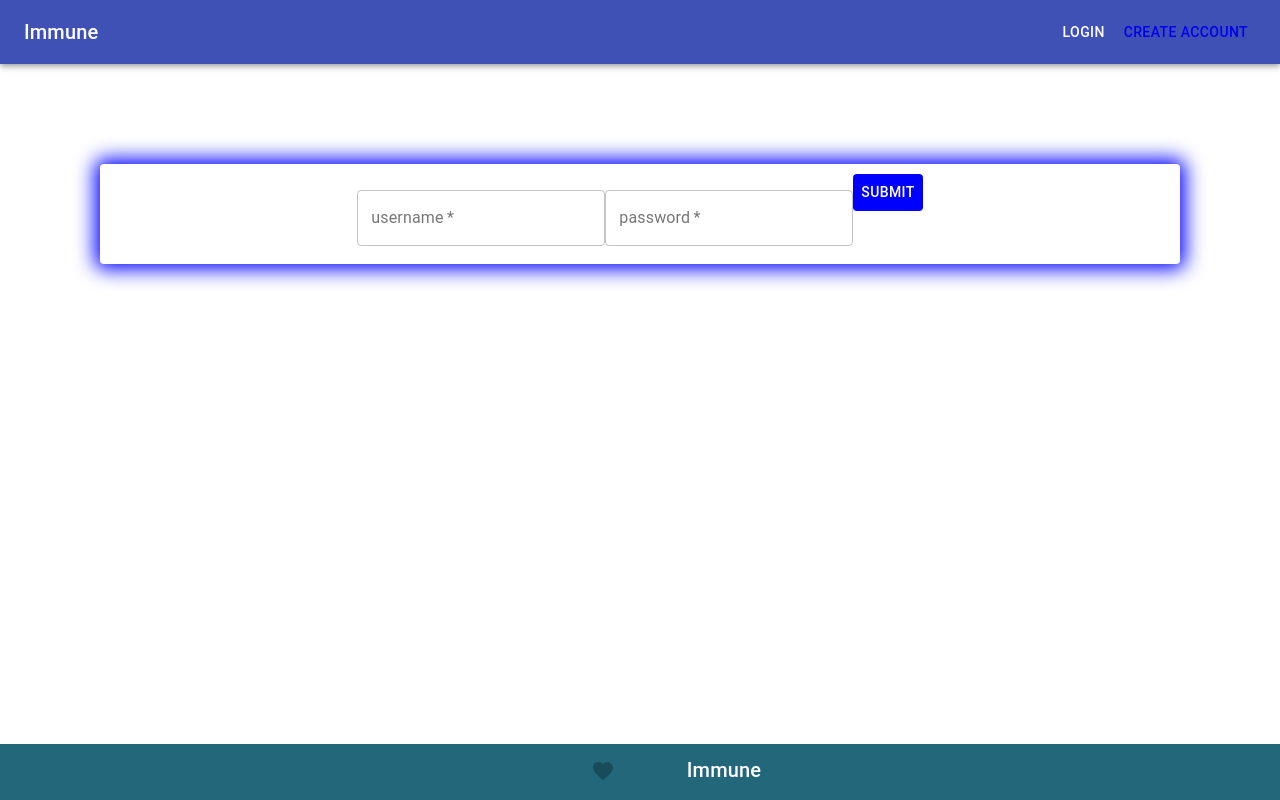
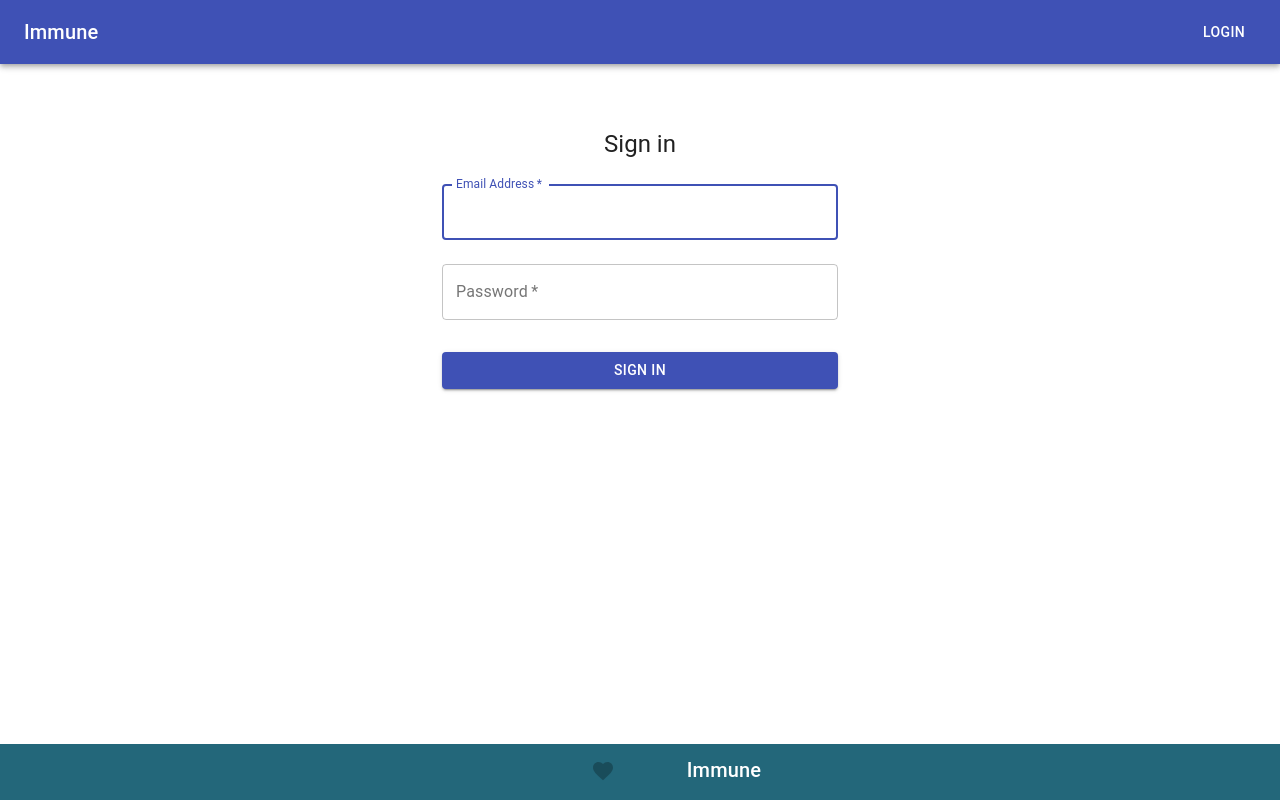
Before and after one commit to Build-Week-Immune/front-end, a React (Create React App) app: page /login in a window 1280 px wide. Built offline with nearby package versions, Linux system fonts and the light colour scheme.

Commit message:
updated patient login form

```diff
--- a/src/App.js
+++ b/src/App.js
@@ -1,7 +1,7 @@
 import React from 'react';
 import { Route } from "react-router-dom";
 
-import HomePage from './components/HomePage/HomePage';
+import SplashPage from './components/SplashPage/SplashPage';
 import PatientLogin from './components/Auth/PatientLogin';
 import HomeRegister from './components/Auth/Register/HomeRegister';
 import MedicalRegisterForm from './components/Auth/Register/MedicalRegisterForm';
@@ -11,11 +11,11 @@ import './App.css';
 function App(props) {
   return (
     <main className="App">
-        <Route path="/" exact {...props} component={HomePage} />
-        <Route path="/login" exact {...props} component={PatientLogin} />
-        <Route path="/register" exact {...props} component={HomeRegister} />
-        <Route path="/register/medical" {...props} component={MedicalRegisterForm} />
-        <Route path="/register/patient" {...props} component={PatientRegisterForm} />
+        <Route path="/" exact component={SplashPage} />
+        <Route path="/login" exact component={PatientLogin} />
+        <Route path="/register" exact component={HomeRegister} />
+        <Route path="/register/medical" component={MedicalRegisterForm} />
+        <Route path="/register/patient" component={PatientRegisterForm} />
     </main>
   );
 }
--- a/src/components/Auth/PatientLogin.js
+++ b/src/components/Auth/PatientLogin.js
@@ -1,12 +1,34 @@
-import React, {useState} from 'react'
+import React, {useState} from 'react';
+import {Avatar, Button, CssBaseline, TextField, Typography, makeStyles, Container} from '@material-ui/core';
+import LockOutlinedIcon from '@material-ui/icons/LockOutlined';
 import { authUsersLogin } from "../../actions/index";
 import { connect } from "react-redux";
 import Navbar from '../Bars/Navbar';
 import Footer from '../Bars/Footer';
 
-import { Paper, Grid, TextField, Button } from '@material-ui/core';
+const useStyles = makeStyles(theme => ({
+  '@global': {
+    body: {
+      backgroundColor: theme.palette.common.white,
+    },
+  },
+  paper: {
+    marginTop: theme.spacing(8),
+    display: 'flex',
+    flexDirection: 'column',
+    alignItems: 'center',
+  },
+  form: {
+    width: '100%', // Fix IE 11 issue.
+    marginTop: theme.spacing(1),
+  },
+  submit: {
+    margin: theme.spacing(3, 0, 2),
+  },
+}));
 
-const PatientLogin = (props) => {
+function PatientLogin(props) {
+    const classes = useStyles();
 
     const [patientLogin, setPatientLogin] = useState({
         patientName: "",
@@ -27,44 +49,52 @@ const PatientLogin = (props) => {
         console.log("Post action-creator trigger", patientLogin)
     }
 
-
   return (
     <div>
       <Navbar />
-          <Grid container >
-            <Paper style={{ width: '100%', margin: 100, padding: 10, boxShadow: '0 0 20px 5px blue' }}>
-              <form onSubmit={login}>
-
+      <Container component="main" maxWidth="xs">
+        <CssBaseline />
+        <div className={classes.paper}>
+          <Typography component="h1" variant="h5">
+            Sign in
+          </Typography>
+          <form className={classes.form} noValidate>
             <TextField
-                  id="outlined-basic"
-                  label="username"
-                  name="username"
+              variant="outlined"
               margin="normal"
-                  variant="outlined"
-                  value={props.patientName}
-                  onChange={handleChange}
               required
+              fullWidth
+              id="email"
+              label="Email Address"
+              name="email"
+              autoFocus
             />
             <TextField
-                  // type="password"
-                  id="outlined-basic"
-                  label="password"
+              variant="outlined"
+              margin="normal"
+              required
+              fullWidth
               name="password"
-                  margin="normal"
-                  variant="outlined"
-                  value={props.patientPassword}
-                  onChange={handleChange}
-                  required
+              label="Password"
+              type="password"
+              id="password"
             />
-                <Button type="submit" style={{ background: 'blue', color: 'white' }} >Submit</Button>
+            <Button
+              type="submit"
+              fullWidth
+              variant="contained"
+              color="primary"
+              className={classes.submit}
+            >
+              Sign In
+            </Button>
           </form>
-            </Paper>
-          </Grid>
+        </div>
+      </Container>
       <Footer />
     </div>
-    )
-};
-
+  );
+}
 
 
 const mapDispatchToProps = () => {
--- a/src/components/Auth/Register/HomeRegister.js
+++ b/src/components/Auth/Register/HomeRegister.js
@@ -10,7 +10,7 @@ import { Link } from 'react-router-dom';
 import Navbar from '../../Bars/Navbar';
 import Footer from '../../Bars/Footer';
 
-export default function HomePage() {
+export default function HomeRegister() {
     return (
         <div>
             <Navbar />
--- a/src/components/Auth/Register/MedicalRegisterForm.js
+++ b/src/components/Auth/Register/MedicalRegisterForm.js
@@ -89,6 +89,7 @@ export default function MedicalRegisterForm() {
                   </Grid>
                   <Grid item xs={12}>
                   <FormControlLabel
+                      required
                       control={<Checkbox value="agreeToTerms" color="primary" />}
                       label="I agree to Terms and Conditions of Immune"
                   />
--- a/src/components/Auth/Register/PatientRegisterForm.js
+++ b/src/components/Auth/Register/PatientRegisterForm.js
@@ -11,28 +11,6 @@ import Footer from '../../Bars/Footer';
 
 import {Button, TextField, FormControlLabel, Checkbox, Grid, makeStyles} from '@material-ui/core';
 import Typography from '@material-ui/core/Typography';
-
-//PATIENT REGISTER FUNCTION
-const PatientRegister = props => {
-//set state
-    const [patientRegister, setPatientRegister] = useState({
-        //DATA WE NEED FROM PATIENT TO REGISTER
-        patientEmail: "",
-        patientPassword: "",
-        patientFullName: ""
-    });
-
-    const handleChange = e => {
-        setPatientRegister({
-            ...patientRegister,
-            [e.target.name]: e.target.value
-        });
-    };
-
-    const register = e => {
-        e.preventDefault();
-    }
-}
 
 /*************************  Start of Patient Registration Form *************************/
 const useStyles = makeStyles(theme => ({
@@ -57,6 +35,24 @@ const useStyles = makeStyles(theme => ({
 }));
 
 export default function PatientRegisterForm() {
+    const [patientRegister, setPatientRegister] = useState({
+      //DATA WE NEED FROM PATIENT TO REGISTER
+      patientEmail: "",
+      patientPassword: "",
+      patientFullName: ""
+    });
+
+    const handleChange = e => {
+        setPatientRegister({
+            ...patientRegister,
+            [e.target.name]: e.target.value
+        });
+    };
+
+    const register = e => {
+        e.preventDefault();
+    }
+
     const classes = useStyles();
     return (
         <div>
@@ -104,6 +100,7 @@ export default function PatientRegisterForm() {
                   </Grid>
                   <Grid item xs={12}>
                   <FormControlLabel
+                      required
                       control={<Checkbox value="agreeToTerms" color="primary" />}
                       label="I agree to Terms and Conditions of Immune"
                   />
--- a/src/components/Bars/Navbar.js
+++ b/src/components/Bars/Navbar.js
@@ -33,9 +33,6 @@ export default function Navbar() {
               <Link to="/login">
                 <Button color="inherit" style={{textDecoration: 'none', color: 'white'}}>Login</Button>
               </Link>
-              <Link to="/register">
-                <Button color="inherit">Create Account</Button>
-              </Link>
             </Toolbar>
           </AppBar>
         </div>
--- a/src/components/HomePage/HomePage.js
+++ b/src/components/SplashPage/SplashPage.js
@@ -13,7 +13,7 @@ import Navbar from '../Bars/Navbar';
 import Footer from '../Bars/Footer';
 import '../../App.css'
 
-export default function HomePage() {
+export default function SplashPage() {
     return (
         <div>
             <Navbar />
```
Also changed, not shown: src/components/Home/MedicalHome.js (+30 -0 lines), src/components/Home/PatientHome.js (+29 -0 lines), src/components/Patients/PatientCard.js (+37 -0 lines), src/components/Patients/PatientList.js (+59 -0 lines), src/components/SplashPage/image/homepage.jpg (renamed from src/components/HomePage/image/homepage.jpg). Lines whose indentation alone changed are shown as unchanged.
